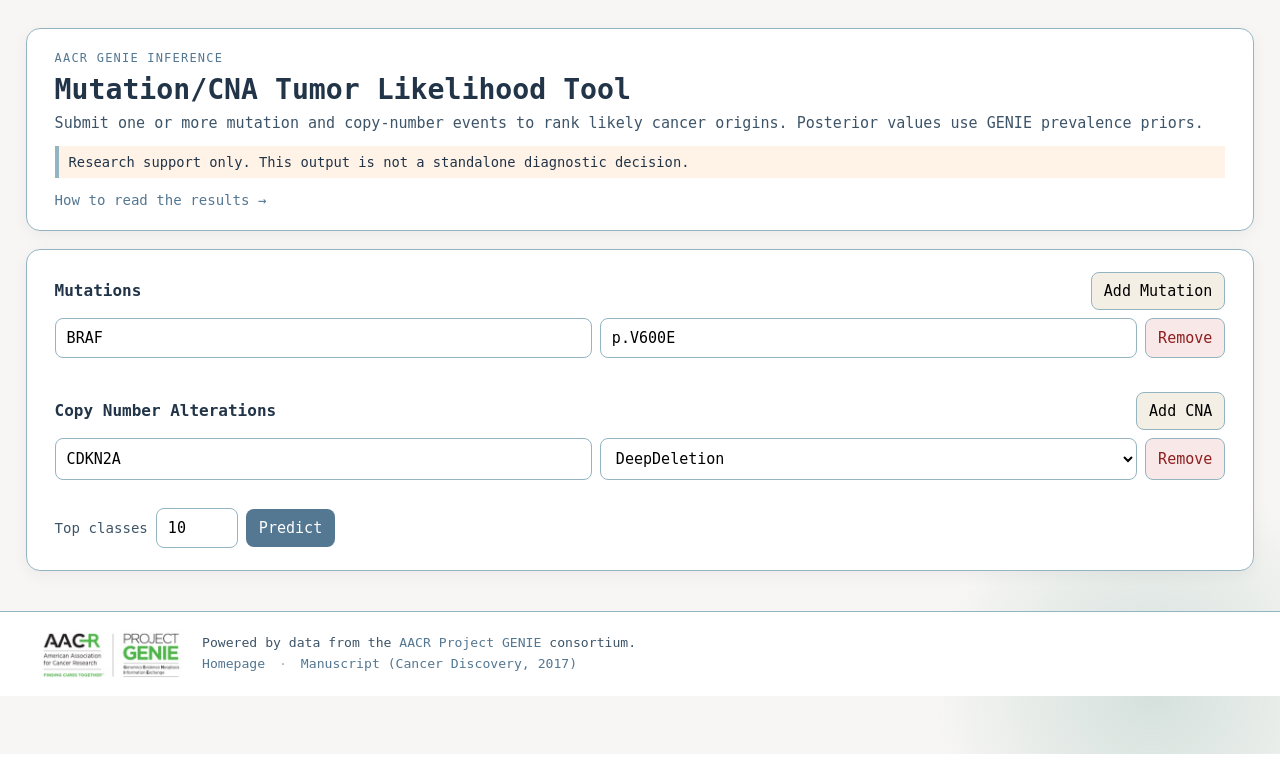
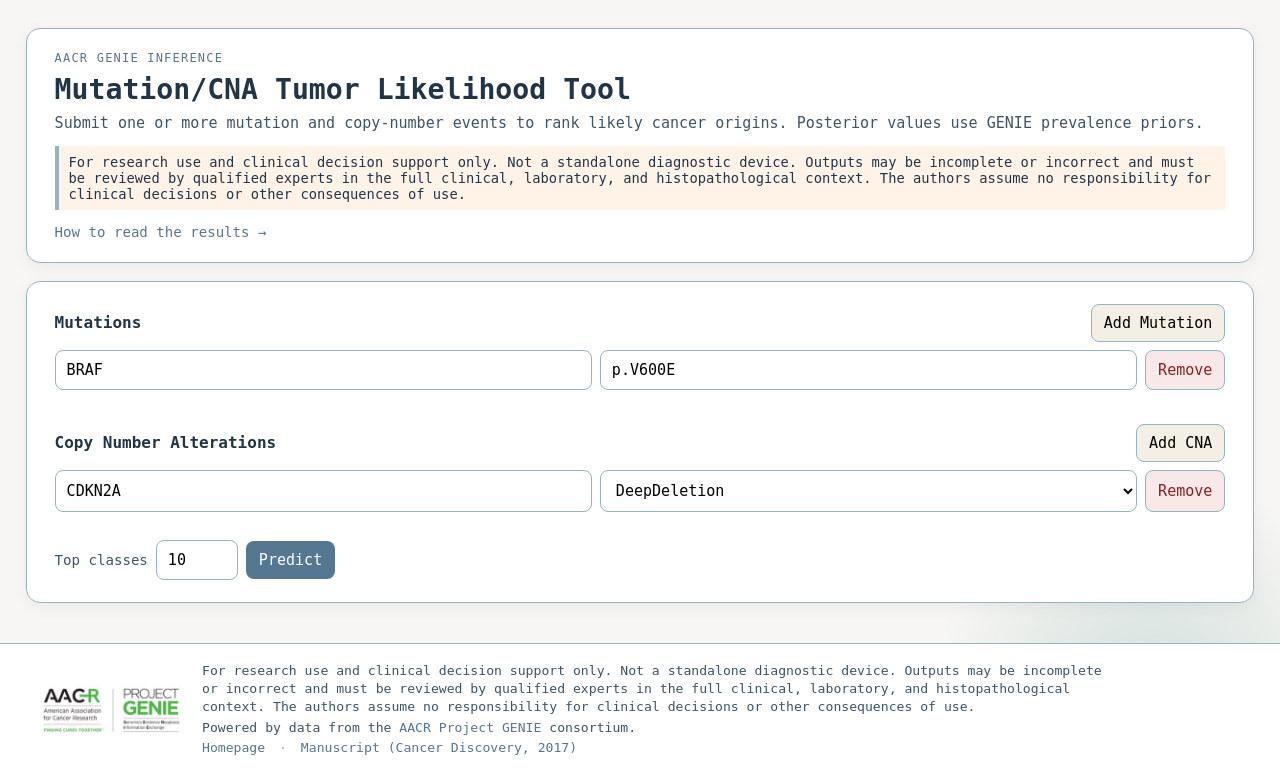
Before and after one commit to viktorlj/tumor-likelihood-tool, a FastAPI app: page / in a window 1280 px wide. Shown: the part 46-821 px from the top of the page. Before the commit the page ends 800 px from the top, so only its background shows below. Run offline with FastAPI, Linux system fonts and the light colour scheme; some libraries are stand-ins or nearby versions.

Commit message:
Standardize clinical use disclaimer

```diff
--- a/static/profile.css
+++ b/static/profile.css
@@ -333,6 +333,10 @@
   text-decoration: none;
 }
 
+.mp-footer-disclaimer {
+  max-width: 920px;
+}
+
 .mp-footer-credit a:hover,
 .mp-footer-links a:hover {
   color: var(--mp-accent-hover);
--- a/templates/index.html
+++ b/templates/index.html
@@ -27,7 +27,10 @@
           Posterior values use GENIE prevalence priors.
         </p>
         <p class="mp-warning-bar">
-          Research support only. This output is not a standalone diagnostic decision.
+          For research use and clinical decision support only. Not a standalone diagnostic device.
+          Outputs may be incomplete or incorrect and must be reviewed by qualified experts in the
+          full clinical, laboratory, and histopathological context. The authors assume no
+          responsibility for clinical decisions or other consequences of use.
         </p>
         <p style="margin: 10px 0 0; font-size: 0.88rem;">
           <a href="/tutorial" class="tutorial-link">How to read the results &rarr;</a>
--- a/templates/partials/footer.html
+++ b/templates/partials/footer.html
@@ -16,6 +16,12 @@
       />
     </a>
     <div class="mp-footer-text">
+      <p class="mp-footer-disclaimer">
+        For research use and clinical decision support only. Not a standalone diagnostic device.
+        Outputs may be incomplete or incorrect and must be reviewed by qualified experts in the
+        full clinical, laboratory, and histopathological context. The authors assume no
+        responsibility for clinical decisions or other consequences of use.
+      </p>
       <p class="mp-footer-credit">
         Powered by data from the
         <a href="https://genie.synapse.org/" target="_blank" rel="noopener">AACR Project GENIE</a>
```
Also changed, not shown: tests/test_footer.py (+2 -0 lines), README.md.
